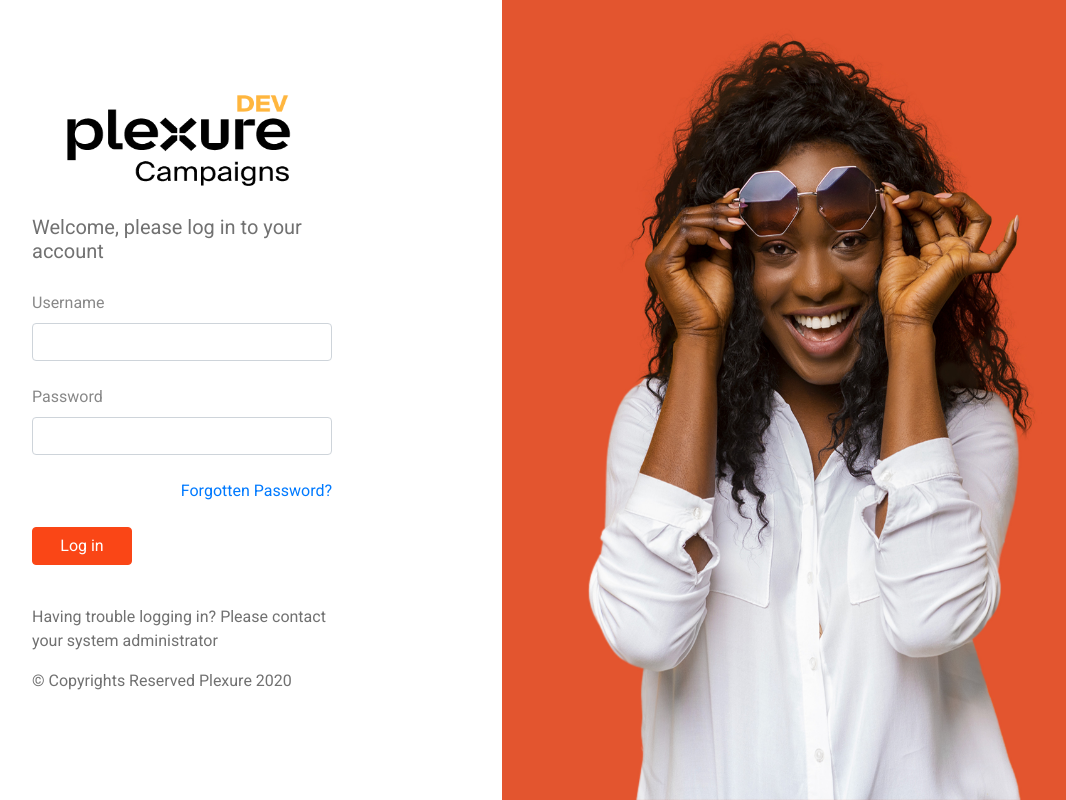
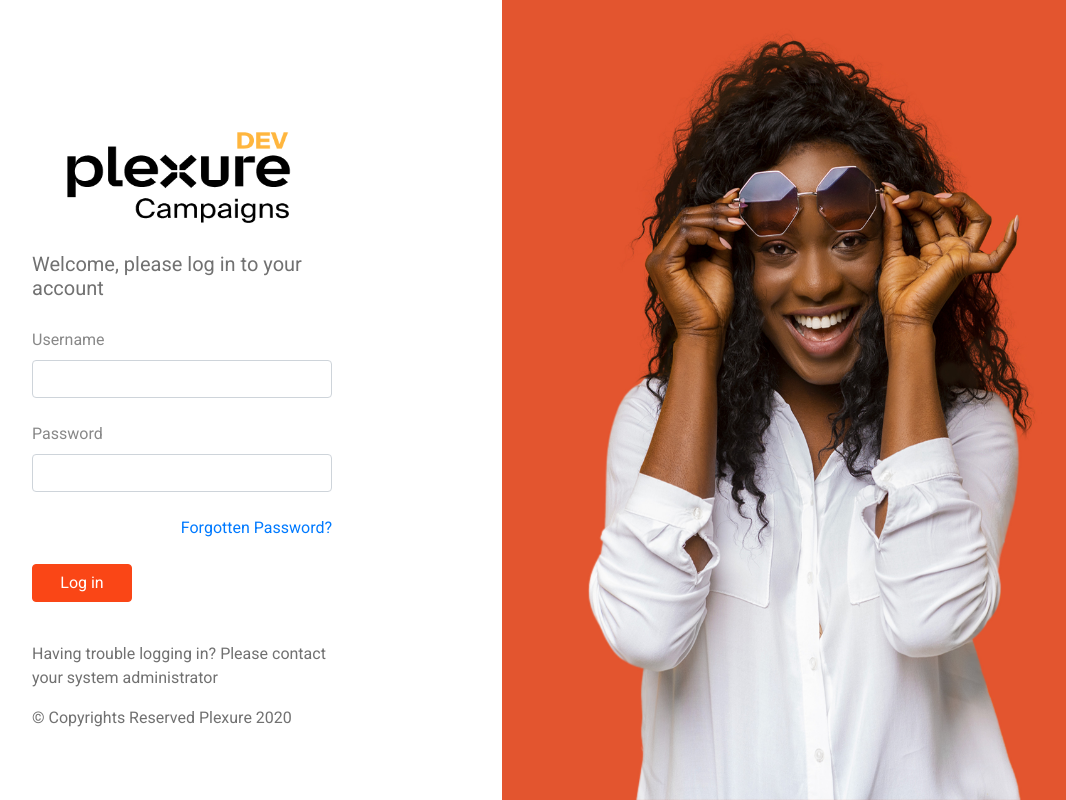
Before and after one commit to athapliyal/OffersManagement.API, a React (Create React App) app in the folder Offers.UI/: page /login in a window 1280 px wide. Shown: the whole page, without its empty margins (138-1204 px from the left). Built offline with nearby package versions, Linux system fonts and the light colour scheme.

Commit message:
Fix styling issue on login screen

```diff
--- a/Offers.UI/src/components/LoginScreen/login-screen.scss
+++ b/Offers.UI/src/components/LoginScreen/login-screen.scss
@@ -13,7 +13,7 @@
         display: flex;
         flex-direction: column;
         align-items: center;
-        justify-content: center;
+        margin-top: 10%;
     }
 
     .login-form__content {
```
